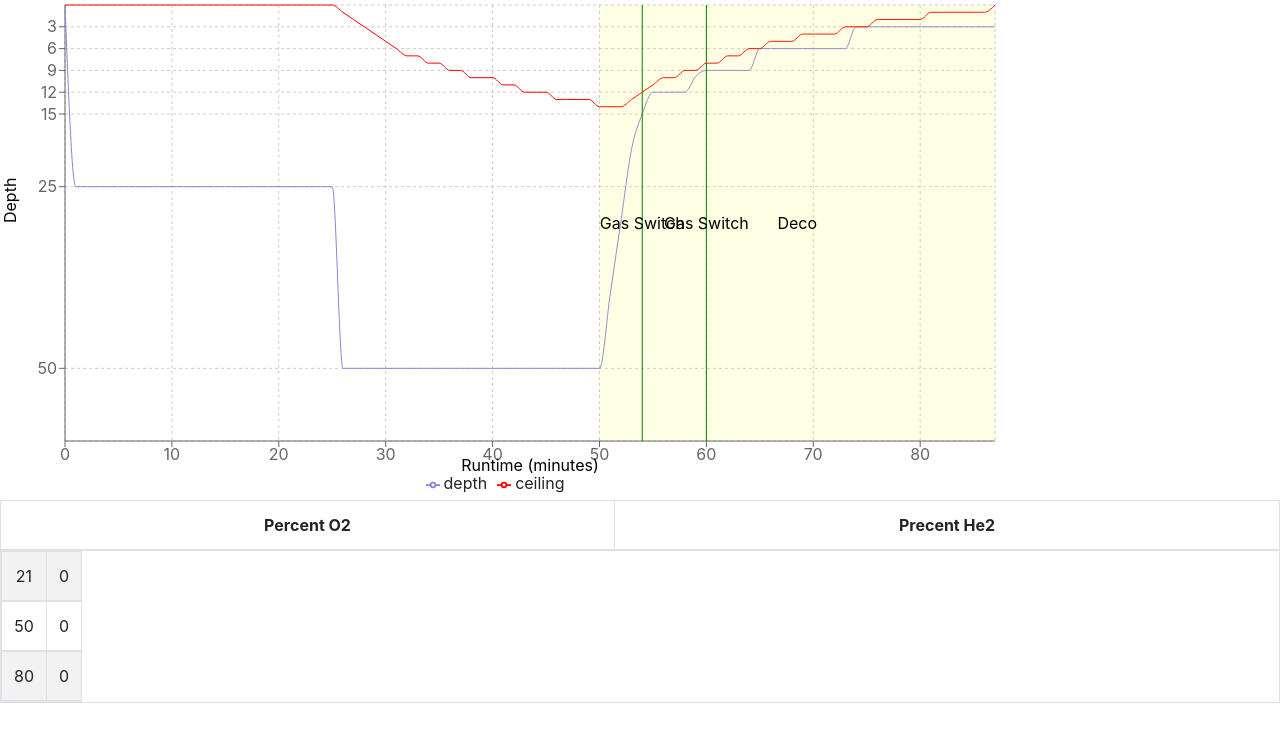
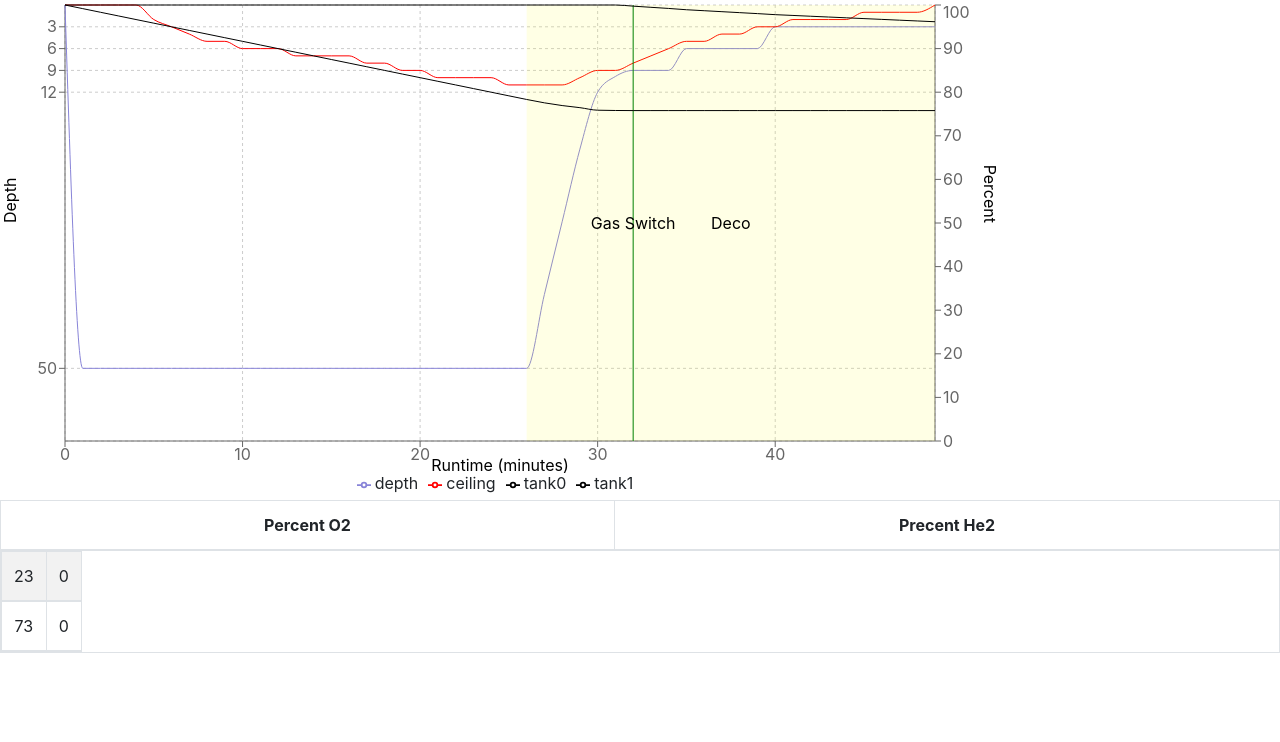
Before and after one commit to kwojcik/techplanner, a React (Create React App) app: page / in a window 1280 px wide. Shown: the top 742 px of the page. Built offline with nearby package versions, Linux system fonts and the light colour scheme.

Commit message:
add gas consumption

```diff
--- a/package.json
+++ b/package.json
@@ -11,6 +11,7 @@
     "@types/node": "^14.6.4",
     "@types/react": "^16.9.49",
     "@types/react-dom": "^16.9.8",
+    "@types/recharts": "^1.8.15",
     "bootstrap": "^4.5.2",
     "lodash": "^4.17.20",
     "react": "^16.13.1",
--- a/src/App.tsx
+++ b/src/App.tsx
@@ -9,8 +9,8 @@ import Profile, { calculateDecoProfile } from "./profile/profile";
 
 function App() {
 
-  const profile = new Profile([{ d: 25, t: 25 }, { d: 50, t: 25 }]);
-  const gases: BreathingGas[] = [{ percentn2: 79, percenthe2: 0 }, { percentn2: 50, percenthe2: 0 }, { percentn2: 20, percenthe2: 0 }]
+  const profile = new Profile([{ d: 50, t: 26 }]);
+  const gases: BreathingGas[] = [{ percentn2: 77, percenthe2: 0 }, { percentn2: 27, percenthe2: 0 }]
   const tanks = gases.map(gas => ({ gas: gas, volume: 12, fullPressure: 300, currentPressure: 300 }))
   const diver = new Diver(0.79, 0, tanks, 5)
   diver.expose(profile);
--- a/src/components/ProfileGraph.tsx
+++ b/src/components/ProfileGraph.tsx
@@ -1,15 +1,26 @@
 import React from 'react'
-import { BreathingGas, ProfileStop } from '../profile/types'
+import { BreathingGas, ProfileStop, Tank } from '../profile/types'
 import Profile from '../profile/profile'
 import Diver from '../profile/diver'
-// @ts-ignore
 import { LineChart, XAxis, YAxis, Tooltip, Legend, Line, CartesianGrid, ReferenceLine, ReferenceArea } from 'recharts'
+import TankList from './TankList'
 
 type DataPoint = {
     runtime: number
     depth: number
     ceiling: number
     gas: BreathingGas
+    // how
+    tank0?: number;
+    tank1?: number;
+    tank2?: number;
+    tank3?: number;
+    tank4?: number;
+    tank5?: number;
+    tank6?: number;
+    tank7?: number;
+    tank8?: number;
+    tank9?: number;
 }
 
 interface Props {
@@ -22,7 +33,12 @@ function diverToRechartsData(diver: Diver): DataPoint[] {
     const d = []
     for (let t = 0; t <= diver.runtime; t++) {
         const h = diver.getHistoryAt(t)
-        d.push({ runtime: t, depth: h.depth, ceiling: h.ceiling, gas: h.gas })
+        let dataPoint: DataPoint = { runtime: t, depth: h.depth, ceiling: h.ceiling, gas: h.tanks[h.selectedTank].gas }
+        h.tanks.forEach((tank: Tank, i: number) => {
+            // @ts-ignore
+            dataPoint[`tank${i}`] = tank.currentPressure / tank.fullPressure * 100.0
+        })
+        d.push(dataPoint)
     }
     return d
 }
@@ -36,7 +52,7 @@ function getXTicks(fullProfile: Profile): number[] {
     return xTicks
 }
 
-const CustomTooltip = ({ active, payload, label }: { active: boolean; payload: { payload: { depth: number; ceiling: number; gas: BreathingGas } }[]; label: string }) => {
+const CustomTooltip = ({ active, payload, label }: { active: boolean; payload: { payload: DataPoint }[]; label: string }) => {
     if (!active) {
         return null
     }
@@ -48,10 +64,21 @@ const CustomTooltip = ({ active, payload, label }: { active: boolean; payload: {
             border: '1px solid #ccc',
             whiteSpace: 'nowrap',
         }}>
-            <p className="recharts-tooltip-label">{`Runtime: ${label}`}</p>
-            <p className="recharts-tooltip-label">{`Depth: ${payload[0].payload.depth}`}</p>
-            <p className="recharts-tooltip-label">{`Ceiling: ${payload[0].payload.ceiling}`}</p>
+            <p className="recharts-tooltip-label">{`Runtime: ${label}min`}</p>
+            <p className="recharts-tooltip-label">{`Depth: ${payload[0].payload.depth}m`}</p>
+            <p className="recharts-tooltip-label">{`Ceiling: ${payload[0].payload.ceiling}m`}</p>
             <p className="recharts-tooltip-label">{`Gas: n2: ${payload[0].payload.gas.percentn2}% he2: ${payload[0].payload.gas.percenthe2}%`}</p>
+            {/*sigh*/}
+            {payload[0].payload.tank0 && <p className="recharts-tooltip-label">{`Tank0: ${Math.round(payload[0].payload.tank0)}%`}</p>}
+            {payload[0].payload.tank1 && <p className="recharts-tooltip-label">{`Tank1: ${Math.round(payload[0].payload.tank1)}%`}</p>}
+            {payload[0].payload.tank2 && <p className="recharts-tooltip-label">{`Tank2: ${Math.round(payload[0].payload.tank2)}%`}</p>}
+            {payload[0].payload.tank3 && <p className="recharts-tooltip-label">{`Tank3: ${Math.round(payload[0].payload.tank3)}%`}</p>}
+            {payload[0].payload.tank4 && <p className="recharts-tooltip-label">{`Tank4: ${Math.round(payload[0].payload.tank4)}%`}</p>}
+            {payload[0].payload.tank5 && <p className="recharts-tooltip-label">{`Tank5: ${Math.round(payload[0].payload.tank5)}%`}</p>}
+            {payload[0].payload.tank6 && <p className="recharts-tooltip-label">{`Tank6: ${Math.round(payload[0].payload.tank6)}%`}</p>}
+            {payload[0].payload.tank7 && <p className="recharts-tooltip-label">{`Tank7: ${Math.round(payload[0].payload.tank7)}%`}</p>}
+            {payload[0].payload.tank8 && <p className="recharts-tooltip-label">{`Tank8: ${Math.round(payload[0].payload.tank8)}%`}</p>}
+            {payload[0].payload.tank9 && <p className="recharts-tooltip-label">{`Tank9: ${Math.round(payload[0].payload.tank9)}%`}</p>}
         </div>
     );
 };
@@ -66,25 +93,31 @@ const ProfileGraph = (props: Props) => {
     const decoBeginRuntime = props.diveProfile.runtime
     const decoEndRuntime = Math.round(props.diver.runtime)
     let lastGas = data[0].gas
-    const switches: ReferenceLine[] = []
-    data.forEach(p => {
-        if (p.gas !== lastGas) {
-            switches.push(<ReferenceLine key={p.runtime} x={p.runtime} label="Gas Switch" stroke="green" />)
+    const switches = data.map(p => {
+        if (p.gas.percenthe2 !== lastGas.percenthe2 || p.gas.percentn2 !== lastGas.percentn2) {
             lastGas = p.gas
+            return <ReferenceLine yAxisId="left" key={p.runtime} x={p.runtime} label="Gas Switch" stroke="green" />
         }
-    })
+        return null
+    }).filter(e => e)
+
+    const tankLines = props.diver.tanks.map((_, i) =>
+        <Line yAxisId='right' type="monotone" dataKey={`tank${i}`} stroke="black" dot={false} />
+    )
 
 
     return (<LineChart width={1000} height={500} data={data}>
         <CartesianGrid strokeDasharray="3 3" />
         <XAxis dataKey="runtime" label={{ value: "Runtime (minutes)", position: "insideBottom", offset: 0 }} ticks={xTicks} />
-        <YAxis reversed ticks={yTicks} label={{ value: "Depth", position: "insideLeft", angle: -90 }} interval={0} />
+        <YAxis yAxisId="left" reversed ticks={yTicks} label={{ value: "Depth", position: "insideLeft", angle: -90 }} interval={0} />
+        <YAxis yAxisId="right" orientation="right" ticks={[0, 10, 20, 30, 40, 50, 60, 70, 80, 90, 100]} label={{ value: "Percent", position: "insideRight", angle: 90 }} />
         <Tooltip content={CustomTooltip} />
         <Legend />
-        <Line type="monotone" dataKey="depth" stroke="#8884d8" dot={false} />
-        <Line type="monotone" dataKey="ceiling" stroke="red" dot={false} />
-        {hasDeco && <ReferenceArea x1={decoBeginRuntime} x2={decoEndRuntime - 1} label="Deco" fill="yellow" opacity={0.2} />}
+        <Line yAxisId='left' type="monotone" dataKey="depth" stroke="#8884d8" dot={false} />
+        <Line yAxisId='left' type="monotone" dataKey="ceiling" stroke="red" dot={false} />
+        {hasDeco && <ReferenceArea yAxisId="left" x1={decoBeginRuntime} x2={decoEndRuntime - 1} label="Deco" fill="yellow" opacity={0.2} />}
         {switches}
+        {tankLines}
     </LineChart>)
 }
 
--- a/src/profile/diver.ts
+++ b/src/profile/diver.ts
@@ -1,4 +1,4 @@
-import { max } from "lodash";
+import { max, cloneDeep } from "lodash";
 import Compartment from "./compartment";
 import { Pressure, InspiredGas, BreathingGas, Depth, Minute, Tank } from "./types";
 import { barMSW, ATM } from "./constants";
@@ -8,7 +8,8 @@ export type HistoryPoint = {
   depth: Depth;
   t: Minute;
   ceiling: Depth;
-  gas: BreathingGas
+  selectedTank: number;
+  tanks: Tank[];
 }
 
 export default class Diver {
@@ -40,7 +41,7 @@ export default class Diver {
     this.atm = options.atm;
     this.sac = sac;
     this.depth = options.depth
-    this.history = [{ depth: this.depth, t: 0, ceiling: this.deepestToleratedDepth, gas: this.currentGas }]
+    this.history = [{ depth: this.depth, t: 0, ceiling: this.deepestToleratedDepth, tanks: cloneDeep(this.tanks), selectedTank: this.selectedTank }]
     this.runtime = 0
   }
   expose(profile: Profile) {
@@ -48,18 +49,30 @@ export default class Diver {
       const currentStep = profile.stops[i];
       for (let minuteOfStop = 0; minuteOfStop < currentStep.t; minuteOfStop++) {
         const timeAtStep = (currentStep.t < 1 || currentStep.t - minuteOfStop < 0) ? currentStep.t : 1
+        const pAmb = currentStep.d * barMSW + this.atm
         const gasAtPressure: InspiredGas = {
           pn2:
-            (this.currentGas.percentn2 / 100.0) *
-            (currentStep.d * barMSW + this.atm),
+            (this.currentGas.percentn2 / 100.0) * pAmb,
           phe2:
-            (this.currentGas.percenthe2 / 100.0) *
-            (currentStep.d * barMSW + this.atm)
+            (this.currentGas.percenthe2 / 100.0) * pAmb,
         };
         this.compartments.forEach(c => c.expose(gasAtPressure, timeAtStep));
+
+        // Calculate how much Bar worth of gas was consumed
+        const consumedGas = this.sac * pAmb * timeAtStep; // L/min * Bar * min => L*Bar
+        const consumedGasPressure = consumedGas / this.tanks[this.selectedTank].volume // L*Bar / L => Bar
+        this.tanks[this.selectedTank].currentPressure -= consumedGasPressure
+
         this.depth = currentStep.d;
         this.runtime += timeAtStep
-        this.history.push({ depth: this.depth, t: this.runtime, ceiling: this.deepestToleratedDepth, gas: this.currentGas })
+        this.history.push(
+          {
+            depth: this.depth,
+            t: this.runtime,
+            ceiling: this.deepestToleratedDepth,
+            selectedTank: this.selectedTank,
+            tanks: cloneDeep(this.tanks)
+          })
       }
     }
   }
```
Also changed, not shown: 1 other file (tests, documents, lock files or other folders).
